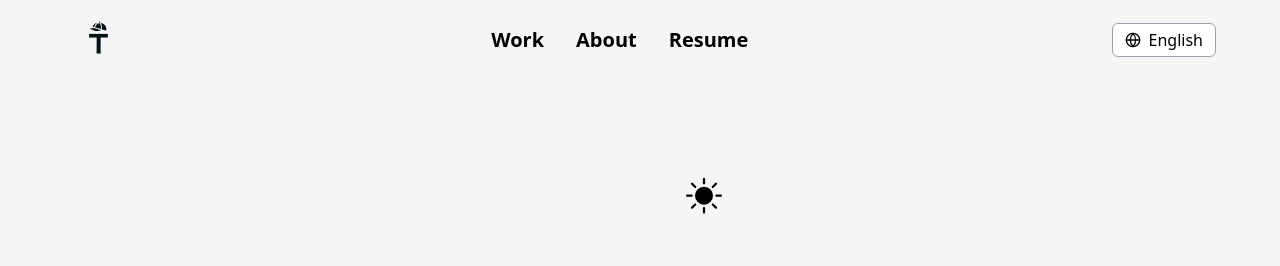
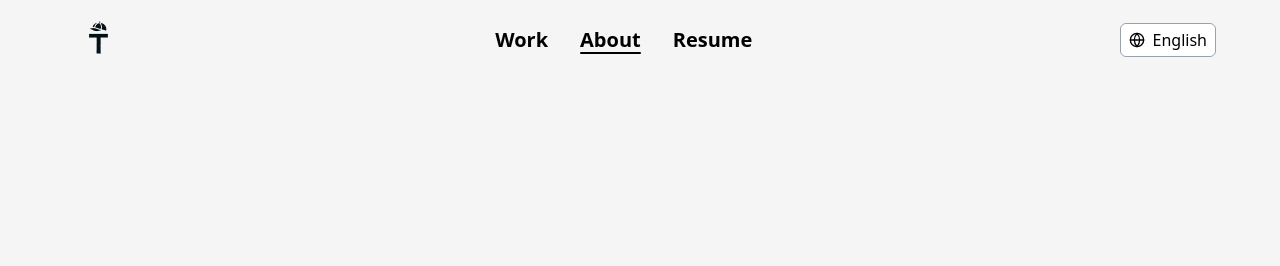
Before and after one commit to TosTar21/Portafolio_TosTar, a React (Vite) app: page /about in a window 1280 px wide. Shown: the top 266 px of the page. Built offline with nearby package versions, Linux system fonts and the light colour scheme.

Commit message:
refactor: i refactored positio of the hero and also i added the shadiow in the navlinks

```diff
--- a/src/App.tsx
+++ b/src/App.tsx
@@ -1,10 +1,12 @@
-import MainLayout from "./components/Layout/MainLayout";
 import { useTheme } from "./hooks/useTheme";
 import Work from "./pages/Work";
 import { Route, BrowserRouter as Router, Routes } from "react-router";
 import "./styles/index.css";
 import About from "./pages/About";
 import CVPage from "./pages/CVPage";
+import Navbar from "./components/microcomponents/Navbar";
+import Footer from "./components/microcomponents/Footer";
+import ThemeIcon from "./components/microcomponents/ThemeIcon";
 
 const App = () => {
   const { isDarkMode } = useTheme();
@@ -12,13 +14,18 @@ const App = () => {
   return (
     <div className={`${isDarkMode ? "bg-neutral-800 text-white" : "bg-neutral-100 text-black"} min-h-screen transition-all duration-500`}>
       <Router>
-        <MainLayout>
-          <Routes>
-            <Route path="/" element={<Work />} />
-            <Route path="/about" element={<About/>} />
-            <Route path="/resume" element={<CVPage />} />
-          </Routes>
-        </MainLayout>
+        <Navbar />
+        <Routes>
+          <Route path="/" element={
+            <>
+              <ThemeIcon />
+              <Work />
+            </>
+          } />
+          <Route path="/about" element={<About />} />
+          <Route path="/resume" element={<CVPage />} />
+        </Routes>
+        <Footer />
       </Router>
     </div>
   );
--- a/src/components/Layout/MainLayout.tsx
+++ /dev/null
@@ -1,30 +0,0 @@
-import { ReactNode } from "react";
-
-import Footer from "../microcomponents/Footer";
-import Navbar from "../microcomponents/Navbar";
-import ThemeIcon from "../microcomponents/ThemeIcon";
-import { useLocation } from "react-router";
-
-type Props = { children: ReactNode };
-
-const MainLayout = ({ children }: Props) => {
-  const { pathname } = useLocation();
-
-  // Rutas donde NO queremos mostrar el botón de tema
-  const hideThemeIcon = ["/cv", "/resume"].includes(pathname.toLowerCase());
-
-  return (
-    <div className="min-h-screen w-full transition-all duration-500">
-      <Navbar />
-
-      {/* Mostrarlo solo si la ruta no está en la lista */}
-      {!hideThemeIcon && <ThemeIcon />}
-
-      <main className="px-6 md:px-12">{children}</main>
-
-      <Footer />
-    </div>
-  );
-};
-
-export default MainLayout;
--- a/src/components/Sections/Hero.tsx
+++ b/src/components/Sections/Hero.tsx
@@ -19,9 +19,7 @@ const Hero = () => {
     >
       {/* Contenedor principal - Cambia el orden en modo oscuro */}
       <div
-        className={`flex flex-col md:flex-row items-center justify-center max-w-screen-xl pt-28 w-full px-6 md:px-12 transition-all duration-500 ${
-          isDarkMode ? "md:flex-row-reverse" : "md:flex-row"
-        }`}
+        className={"flex flex-col md:flex-row items-center justify-center max-w-screen-xl pt-28 w-full px-6 md:px-12 transition-all duration-500 md:flex-row"}
       >
         {/* Imagen */}
         <motion.div
--- a/src/components/microcomponents/MobileMenu.tsx
+++ b/src/components/microcomponents/MobileMenu.tsx
@@ -43,7 +43,7 @@ const MobileMenu: React.FC<MobileMenuProps> = ({ onClose }) => {
       {/* Lista de links de navegación */}
       <div className="flex flex-col items-center">
         {navLinks[language].map((link, index) => {
-          if (link.external) {
+          if (link.path === "/resume") {
             // Descargar PDF
             return (
               <a
--- a/src/components/microcomponents/Navbar.tsx
+++ b/src/components/microcomponents/Navbar.tsx
@@ -7,12 +7,13 @@ import { useTheme } from "../../hooks/useTheme";
 import { useLanguage } from "../../hooks/useLanguage";
 import { navLinks } from "../../data/navLinks";
 import MobileMenu from "./MobileMenu";
-import { Link } from "react-router";
+import { Link, useLocation } from "react-router";
 
 const Navbar = () => {
   const { isDarkMode } = useTheme();
   const { language, toggleLanguage } = useLanguage();
   const [isOpen, setIsOpen] = useState(false);
+  const location = useLocation();
 
   return (
     <>
@@ -35,17 +36,35 @@ const Navbar = () => {
 
           {/* Navegación en escritorio */}
           <div className="hidden md:flex gap-8 items-center">
-            {navLinks[language].map((link, idx) => (
+            {navLinks[language].map((link, idx) => {
+              const isActive = location.pathname === (link.path || "");
+              return (
                 <Link
                   key={idx}
                   to={link.path || "#"}
                   onClick={() => setIsOpen(false)}
-              className="relative group text-xl font-semibold hover:text-primary"
+                  className={`relative group text-xl font-semibold transition-colors duration-200 ${isActive ? "text-primary" : ""}`}
+                  style={{ zIndex: 1 }}
                 >
-              {link.name}
-              <span className="absolute left-0 bottom-0 w-0 h-[2px] bg-current transition-all group-hover:w-full" />
+                  <span className="relative z-10">{link.name}</span>
+                  {/* Sombra naranja detrás del cursor al hacer hover */}
+                  <span className="absolute inset-0 z-0 opacity-0 group-hover:opacity-100 transition-opacity duration-200 pointer-events-none">
+                    <span className="absolute left-1/2 top-1/2 -translate-x-1/2 -translate-y-1/2 w-32 h-10 rounded-full blur-md bg-orange-400 opacity-60"></span>
+                  </span>
+                  {/* Línea debajo de la opción activa */}
+                  <span
+                    className={`absolute left-0 bottom-0 h-[2.5px] rounded-full transition-all duration-300
+                      ${isActive
+                        ? isDarkMode
+                          ? "w-full bg-white"
+                          : "w-full bg-black"
+                        : "w-0 bg-current group-hover:w-full group-hover:" + (isDarkMode ? "bg-white" : "bg-black")
+                      }
+                    `}
+                  ></span>
                 </Link>
-            ))}
+              );
+            })}
           </div>
 
           {/* Botones en la esquina derecha */}
@@ -53,11 +72,12 @@ const Navbar = () => {
             {/* Dropdown de idioma (visible siempre) */}
             <Menu as="div" className="relative">
               <Menu.Button
-                className={`flex items-center gap-2 border px-3 py-1 rounded-md transition-all ${
+                className={`flex items-center gap-2 border px-2 py-1 rounded-md transition-all ${
                   isDarkMode
                     ? "border-gray-600 bg-neutral-900 text-white hover:bg-neutral-800"
                     : "border-gray-400 bg-white text-black hover:bg-gray-100"
                 }`}
+                style={{ minWidth: "80px", maxWidth: "120px" }}
               >
                 <FiGlobe />
                 <span className="hidden md:inline">
@@ -65,17 +85,18 @@ const Navbar = () => {
                 </span>
               </Menu.Button>
               <Menu.Items
-                className={`absolute right-0 mt-2 w-40 rounded-md shadow-lg transition-all ${
+                className={`absolute right-0 mt-2 w-28 max-w-xs rounded-md shadow-lg transition-all overflow-x-auto ${
                   isDarkMode
                     ? "bg-neutral-900 border-gray-600 text-white"
                     : "bg-white border-gray-300 text-black"
                 }`}
+                style={{ right: 0, left: 'auto' }}
               >
                 <Menu.Item>
                   {({ active }) => (
                     <button
                       onClick={toggleLanguage}
-                      className={`flex items-center gap-2 w-full text-left px-4 py-2 ${
+                      className={`flex items-center gap-2 w-full text-left px-3 py-2 ${
                         active
                           ? isDarkMode
                             ? "bg-gray-700"
--- a/src/pages/About.tsx
+++ b/src/pages/About.tsx
@@ -2,10 +2,14 @@ import AboutMe from '../components/Sections/AboutMe'
 
 const About = () => {
   return (
-    <div className="py-46 md:py-32">
-      <AboutMe />
+    <div className="min-h-screen w-full transition-all duration-500 px-6 md:px-12">
+      {/* <Navbar />  Ya está en App.tsx */}
+      <div className="py-46 md:py-32">
+        <AboutMe />
+      </div>
+      {/* <Footer />  Ya está en App.tsx */}
     </div>
-  )
+  );
 }
 
 export default About
--- a/src/pages/CVPage.tsx
+++ b/src/pages/CVPage.tsx
@@ -1,5 +1,3 @@
-// src/pages/CVPage.tsx
-import React from "react";
 import { useLanguage } from "../hooks/useLanguage";
 import { useTheme } from "../hooks/useTheme";
 
@@ -35,7 +33,9 @@ const CVPage: React.FC = () => {
   ].join(" ");
 
   return (
-    <section className="min-h-screen pt-24 pb-16 flex flex-col items-center gap-6">
+    <div className="min-h-screen w-full transition-all duration-500 px-6 md:px-12">
+      {/* <Navbar />  Ya está en App.tsx */}
+      <section className="pt-24 pb-16 flex flex-col items-center gap-6">
         {/* Visor PDF con fallback */}
         <object
           data="/Oscar Zuñiga_Cv.pdf#view=FitH"
@@ -70,6 +70,8 @@ const CVPage: React.FC = () => {
           {t.download}
         </button>
       </section>
+      {/* <Footer />  Ya está en App.tsx */}
+    </div>
   );
 };
 
--- a/src/pages/Work.tsx
+++ b/src/pages/Work.tsx
@@ -1,11 +1,12 @@
 import Hero from "../components/Sections/Hero";
 import Project from "../components/Sections/Project";
+
 
 const Work = () => {
   return (
     <div className="min-h-screen w-full flex flex-col items-center justify-start pt-20">
       <Hero />
-      <Project/>
+      <Project />
     </div>
   );
 };
```
Also changed, not shown: src/styles/index.css (line endings or trailing spaces). Lines whose indentation alone changed are shown as unchanged.
